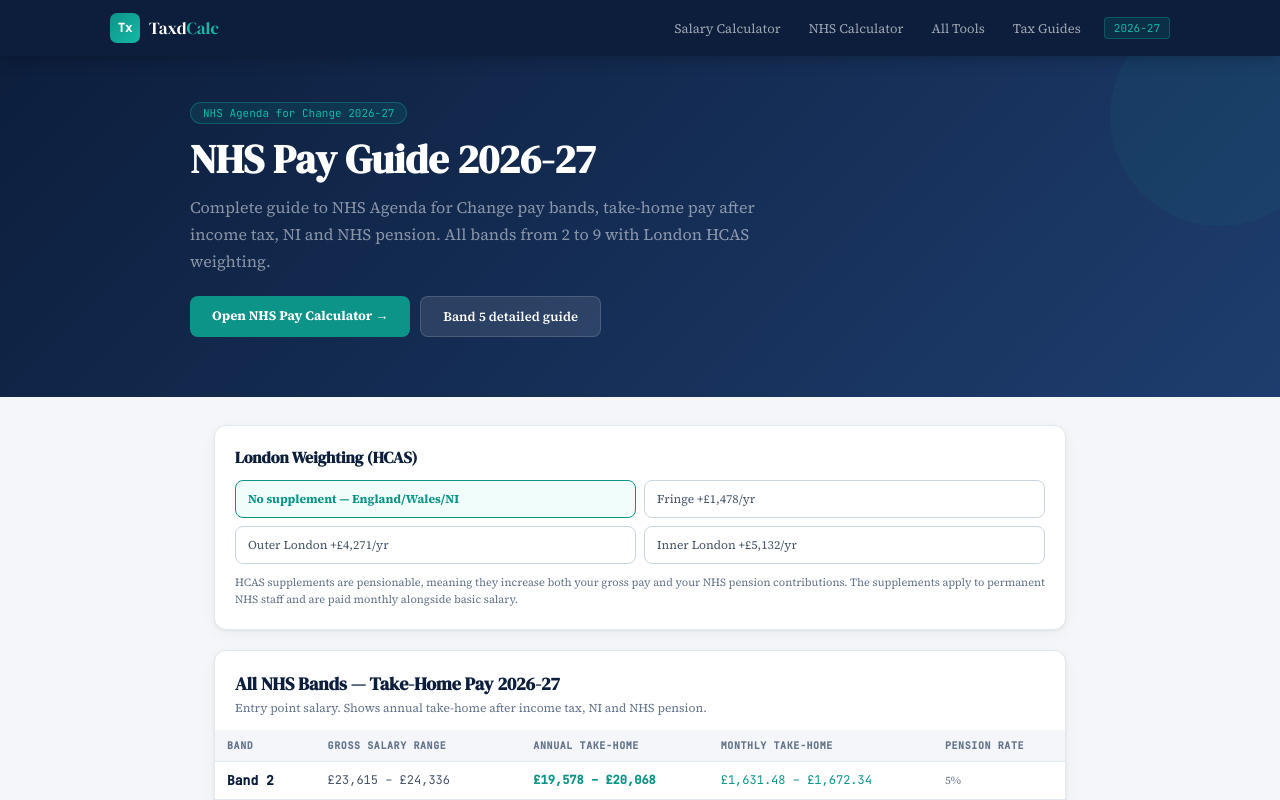
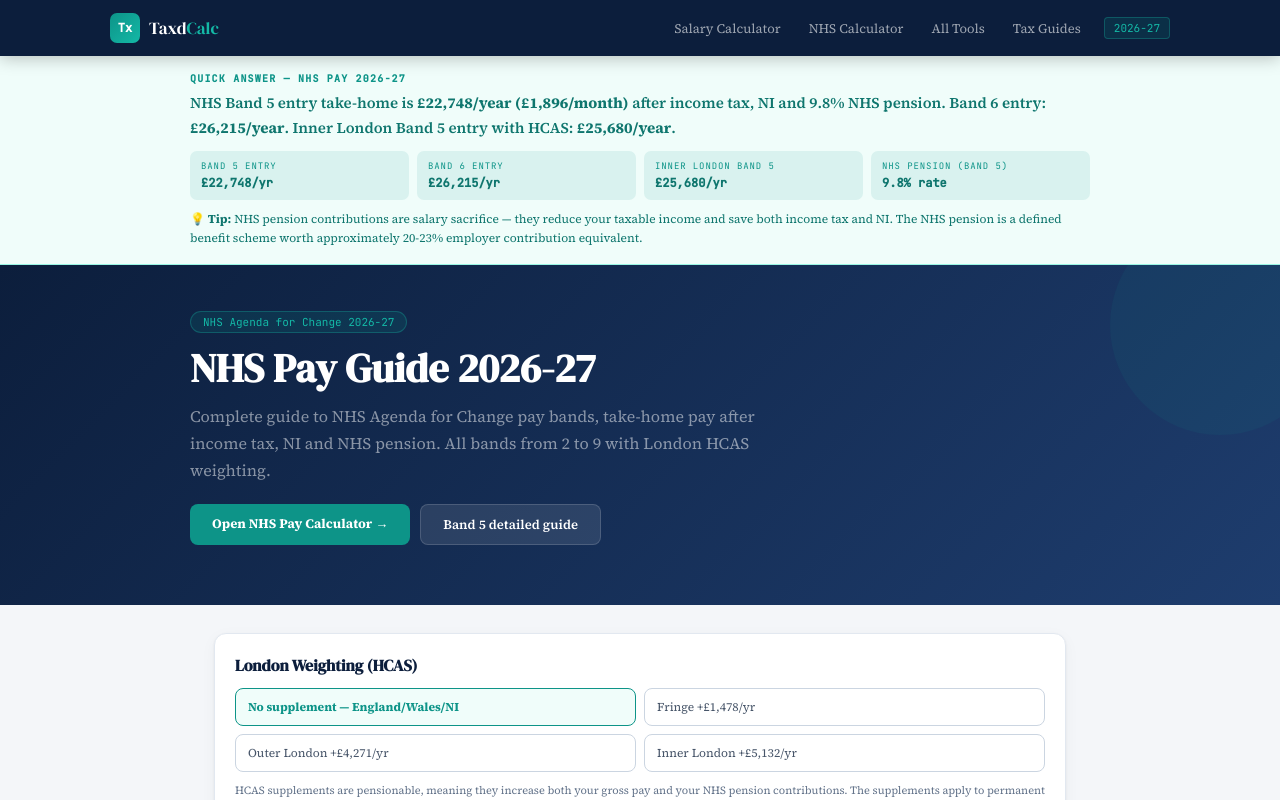
Before and after one commit to abukt/Taxdcalc, a Next.js app: page /nhs-pay-guide in a window 1280 px wide. Shown: the top 800 px of the page. Built offline with nearby package versions, Linux system fonts and the light colour scheme.

Commit message:
Update page.jsx

```diff
--- a/app/nhs-pay-guide/page.jsx
+++ b/app/nhs-pay-guide/page.jsx
@@ -53,23 +53,60 @@ export default function NHSPayGuide(){
   const mob=useW()<640;
   const[hcas,setHcas]=useState('none');
 
-  const schema={
-    '@context':'https://schema.org',
-    '@graph':[
-      {'@type':'Article','@id':'https://taxdcal.co.uk/nhs-pay-guide#article',headline:'NHS Pay Guide 2026-27: Agenda for Change Bands, Take-Home Pay and Pension',datePublished:'2026-04-18',dateModified:'2026-04-18',author:{'@type':'Organization',name:'TaxdCalc'},publisher:{'@type':'Organization',name:'TaxdCalc',url:'https://taxdcal.co.uk'}},
-      {'@type':'FAQPage',mainEntity:[
-        {'@type':'Question',name:'What is Agenda for Change (AfC)?',acceptedAnswer:{'@type':'Answer',text:'Agenda for Change is the pay system used by the NHS in England, Wales, and Northern Ireland. It places all NHS staff (except doctors, dentists, and senior managers) into pay bands 1 to 9, with specific salary ranges and progression points for each band.'}},
-        {'@type':'Question',name:'How does NHS London weighting work?',acceptedAnswer:{'@type':'Answer',text:'NHS London weighting is called the High Cost Area Supplement (HCAS). In 2026-27: fringe areas +£1,478/year, outer London +£4,271/year, inner London +£5,132/year. HCAS supplements are pensionable.'}},
-        {'@type':'Question',name:'How much is the NHS pension contribution in 2026-27?',acceptedAnswer:{'@type':'Answer',text:'NHS pension contribution rates range from 5.0% for bands 2 and 3, up to 13.5% for bands 8c and above. Most Band 5 staff contribute 9.8%. The NHS pension is a defined benefit scheme — worth substantially more than these rates suggest.'}},
-      ]},
-    ]
-  };
+  const schemaFAQ={
+  '@context':'https://schema.org',
+  '@type':'FAQPage',
+  mainEntity:[
+    {'@type':'Question',name:'What is Agenda for Change (AfC)?',acceptedAnswer:{'@type':'Answer',text:'Agenda for Change is the pay system for NHS staff in England, Wales and Northern Ireland. All roles (except doctors, dentists and very senior managers) are placed into pay bands 1 to 9, each with specific salary ranges and spine points.'}},
+    {'@type':'Question',name:'How does NHS London weighting work?',acceptedAnswer:{'@type':'Answer',text:'NHS London weighting is called the High Cost Area Supplement (HCAS). In 2026-27: fringe +£1,478/year, outer London +£4,271/year, inner London +£5,132/year. HCAS is pensionable and based on your workplace postcode, not where you live.'}},
+    {'@type':'Question',name:'How much is the NHS pension contribution in 2026-27?',acceptedAnswer:{'@type':'Answer',text:'NHS pension contribution rates range from 5.0% for Bands 2 and 3 up to 13.5% for Bands 8c and above. Band 5 staff contribute 9.8%. The NHS pension is a defined benefit scheme valued at roughly 20-23% employer contribution equivalent.'}},
+    {'@type':'Question',name:'What is the take-home pay for NHS Band 5 in 2026-27?',acceptedAnswer:{'@type':'Answer',text:'NHS Band 5 entry salary (£29,970) takes home approximately £22,748 per year (£1,896 per month) after income tax, NI and 9.8% NHS pension. At the top of Band 5 (£36,483) take-home is approximately £26,927 per year.'}},
+    {'@type':'Question',name:'What is the difference between NHS Band 5 and Band 6?',acceptedAnswer:{'@type':'Answer',text:'Band 5 covers roles like staff nurses and newly qualified AHPs. Band 6 covers senior nurses and specialist practitioners. Band 6 entry is £37,338 in 2026-27, compared to Band 5 entry at £29,970 — a difference of approximately £4,000 in annual take-home pay.'}},
+  ]
+};
+const schemaBreadcrumb={'@context':'https://schema.org','@type':'BreadcrumbList',itemListElement:[{'@type':'ListItem',position:1,name:'TaxdCalc',item:'https://taxdcal.co.uk'},{'@type':'ListItem',position:2,name:'NHS Pay Guide 2026-27',item:'https://taxdcal.co.uk/nhs-pay-guide'}]};
+const schemaArticle={'@context':'https://schema.org','@type':'Article','@id':'https://taxdcal.co.uk/nhs-pay-guide#article',headline:'NHS Pay Guide 2026-27: Agenda for Change Bands, Take-Home Pay and Pension',description:'All NHS Agenda for Change bands 2-9, take-home pay after income tax, NI and NHS pension, and London HCAS weighting for 2026-27.',datePublished:'2026-04-18',dateModified:'2026-04-18',author:{'@type':'Organization',name:'TaxdCalc'},publisher:{'@type':'Organization',name:'TaxdCalc',url:'https://taxdcal.co.uk'}};
 
   return(
     <>
       <style>{GS}</style>
-      <script type="application/ld+json" dangerouslySetInnerHTML={{__html:JSON.stringify(schema)}}/>
+      <script type="application/ld+json" dangerouslySetInnerHTML={{__html:JSON.stringify(schemaFAQ)}}/>
+      <script type="application/ld+json" dangerouslySetInnerHTML={{__html:JSON.stringify(schemaBreadcrumb)}}/>
+      <script type="application/ld+json" dangerouslySetInnerHTML={{__html:JSON.stringify(schemaArticle)}}/>
+      <script type="application/ld+json" dangerouslySetInnerHTML={{__html:JSON.stringify({
+        '@context':'https://schema.org','@type':'HowTo',
+        name:'How to calculate NHS take-home pay in 2026-27',
+        description:'Step-by-step guide to calculating your NHS Agenda for Change take-home pay including HCAS and NHS pension.',
+        step:[
+          {'@type':'HowToStep',position:1,name:'Find your Agenda for Change band',text:'Your AfC band determines your pay range. Check your contract or payslip. Bands run from 2 to 9.'},
+          {'@type':'HowToStep',position:2,name:'Check your London HCAS supplement',text:'If you work in London or the commuter belt, add your HCAS: fringe £1,478, outer London £4,271, inner London £5,132 per year.'},
+          {'@type':'HowToStep',position:3,name:'Find your NHS pension contribution rate',text:'Bands 2-3: 5%, Band 4: 6.1%, Band 5: 9.8%, Band 6: 10.7%, Band 7-8a: 12.5%, Bands 8b and above: 13.5%.'},
+          {'@type':'HowToStep',position:4,name:'Calculate income tax and NI',text:'Income tax: 20% on earnings between £12,570 and £50,270, 40% above. NI: 8% on £12,570–£50,270, 2% above. NHS pension is salary sacrifice so reduces your taxable income.'},
+          {'@type':'HowToStep',position:5,name:'Use the TaxdCalc NHS pay calculator',text:'Enter your band, London zone and Scotland to get your exact take-home pay with all NHS-specific deductions calculated correctly.'},
+        ]
+      })}}/>
       <Nav/>
+
+      {/* AI ANSWER BLOCK */}
+      <div className="ai-answer" style={{background:'#F0FDFA',borderBottom:'1px solid #99F6E4',padding:mob?'14px 16px':'16px 24px'}}>
+        <div style={{maxWidth:900,margin:'0 auto'}}>
+          <div style={{fontSize:10,color:'#0D9488',fontWeight:700,letterSpacing:'0.12em',textTransform:'uppercase',fontFamily:'JetBrains Mono',marginBottom:6}}>Quick Answer — NHS Pay 2026-27</div>
+          <p style={{fontSize:mob?14:15,color:'#0f766e',lineHeight:1.65,fontWeight:600,marginBottom:10}}>
+            NHS Band 5 entry take-home is <strong>£22,748/year (£1,896/month)</strong> after income tax, NI and 9.8% NHS pension. Band 6 entry: <strong>£26,215/year</strong>. Inner London Band 5 entry with HCAS: <strong>£25,680/year</strong>.
+          </p>
+          <div style={{display:'grid',gridTemplateColumns:mob?'repeat(2,1fr)':'repeat(4,1fr)',gap:8}}>
+            {[['Band 5 entry','£22,748/yr'],['Band 6 entry','£26,215/yr'],['Inner London Band 5','£25,680/yr'],['NHS pension (Band 5)','9.8% rate']].map(([l,v])=>(
+              <div key={l} style={{background:'rgba(13,148,136,0.1)',borderRadius:7,padding:'9px 11px'}}>
+                <div style={{fontSize:9,color:'#0D9488',textTransform:'uppercase',letterSpacing:'0.1em',fontFamily:'JetBrains Mono',marginBottom:3}}>{l}</div>
+                <div style={{fontFamily:'JetBrains Mono',fontSize:12,fontWeight:700,color:'#0f766e'}}>{v}</div>
+              </div>
+            ))}
+          </div>
+          <div style={{marginTop:10,fontSize:12,color:'#0f766e',lineHeight:1.6}}>
+            💡 <strong>Tip:</strong> NHS pension contributions are salary sacrifice — they reduce your taxable income and save both income tax and NI. The NHS pension is a defined benefit scheme worth approximately 20-23% employer contribution equivalent.
+          </div>
+        </div>
+      </div>
 
       {/* Hero */}
       <div style={{background:`linear-gradient(135deg,${C.navy},${C.navyMid})`,padding:mob?'32px 20px 48px':'44px 24px 60px',position:'relative',overflow:'hidden'}}>
```
